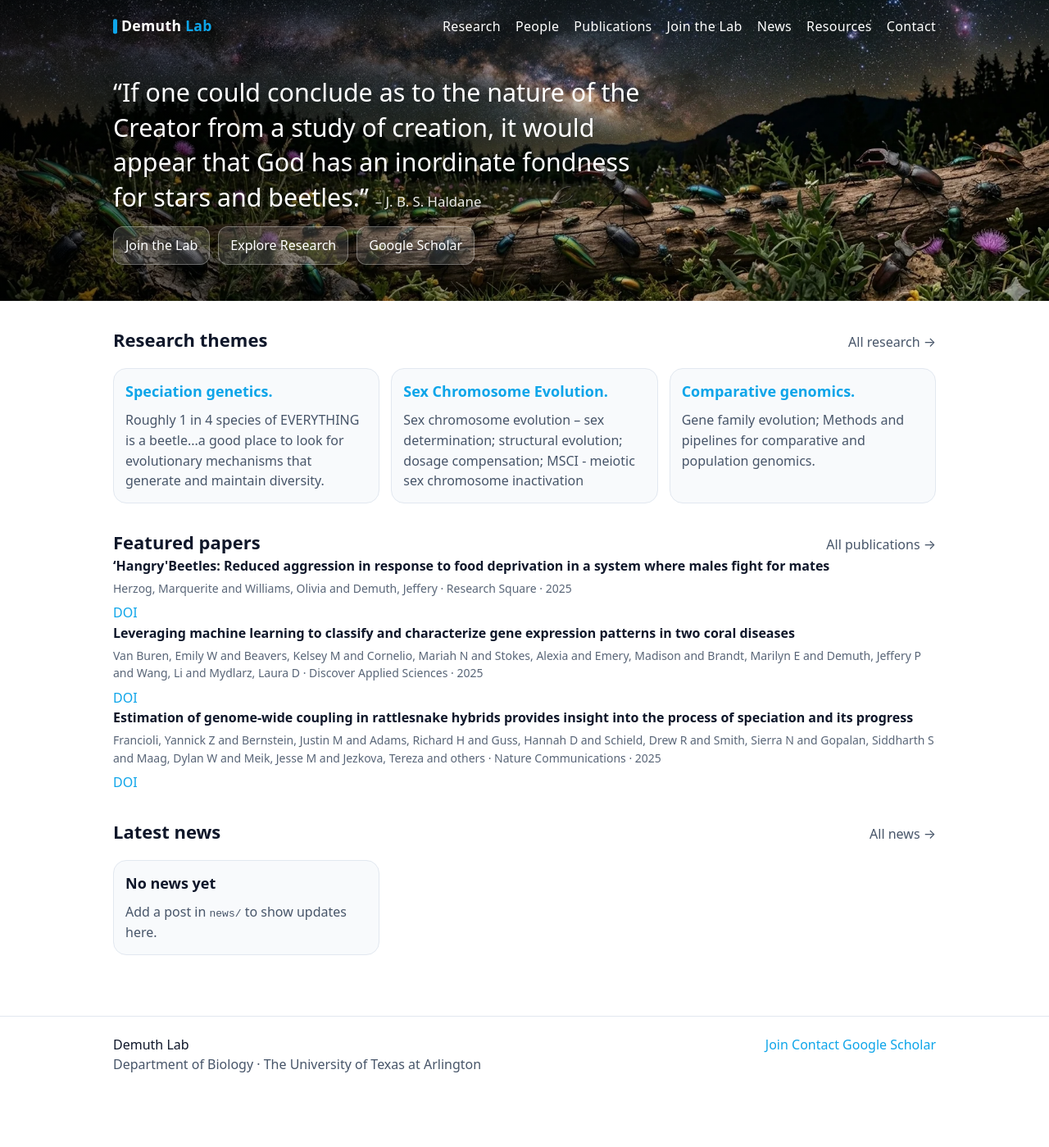
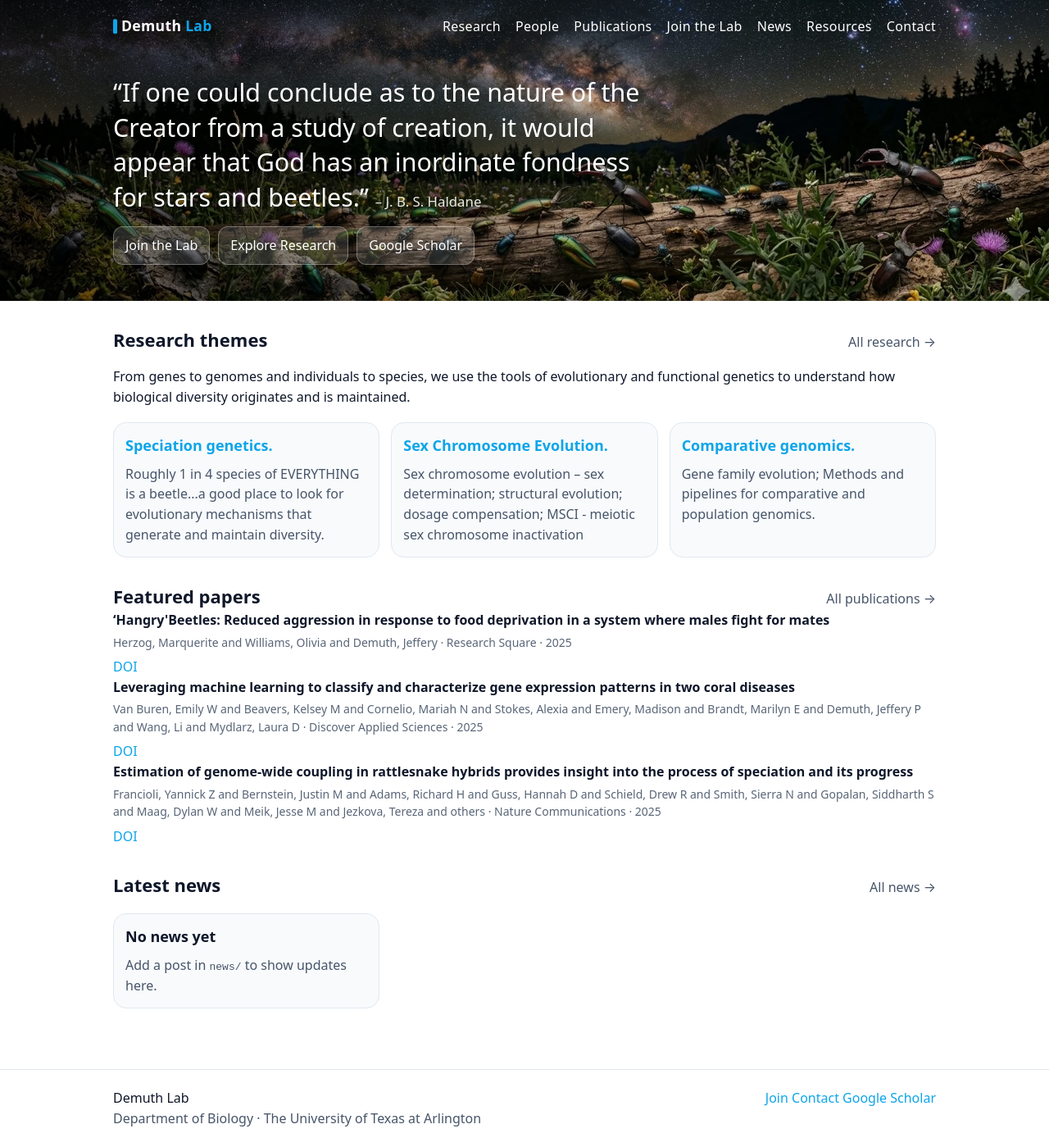
Before and after one commit to demuth-lab/demuth-lab.github.io, a Jekyll site: the page built from index.md, in a window 1280 px wide and 1399 px high. Shown: the whole window at 82% size. Built offline with Jekyll 4.4.1, drawn with Linux system fonts in a browser that asks for light colours.

Commit message:
Update index.md

```diff
--- a/index.md
+++ b/index.md
@@ -27,7 +27,7 @@ show_title: false
   <h2>Research themes</h2>
   <a class="muted" href="{{ '/research/' | relative_url }}">All research →</a>
 </div>
-
+From genes to genomes and individuals to species, we use the tools of evolutionary and functional genetics to understand how biological diversity originates and is maintained.
 <div class="cards">
   {% for c in site.data.research_cards %}
     <a class="card" href="{{ c.url | relative_url }}">
```
